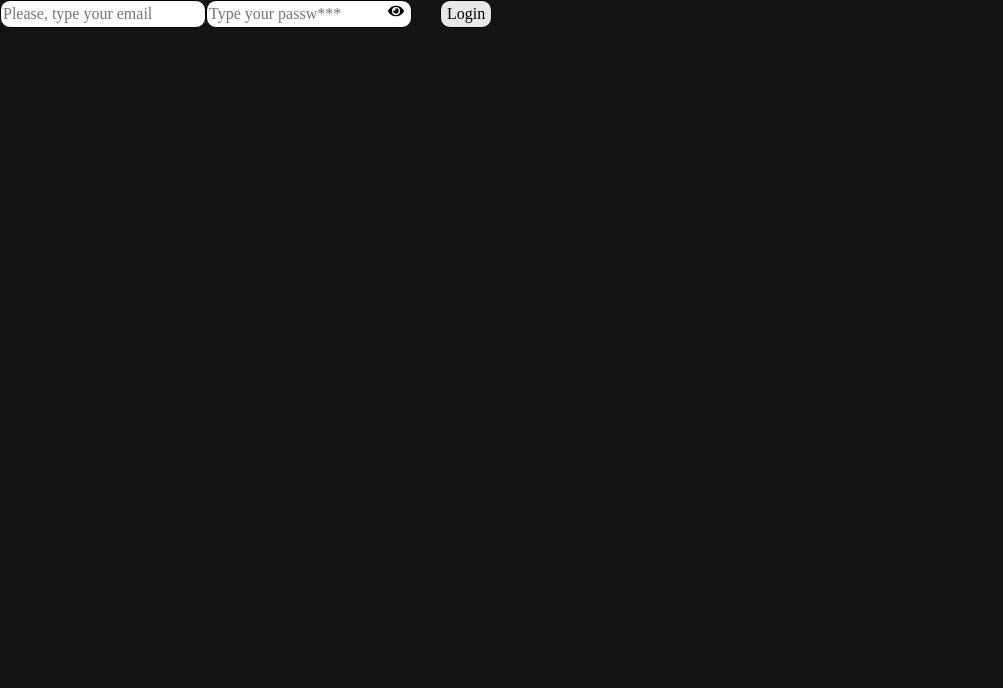
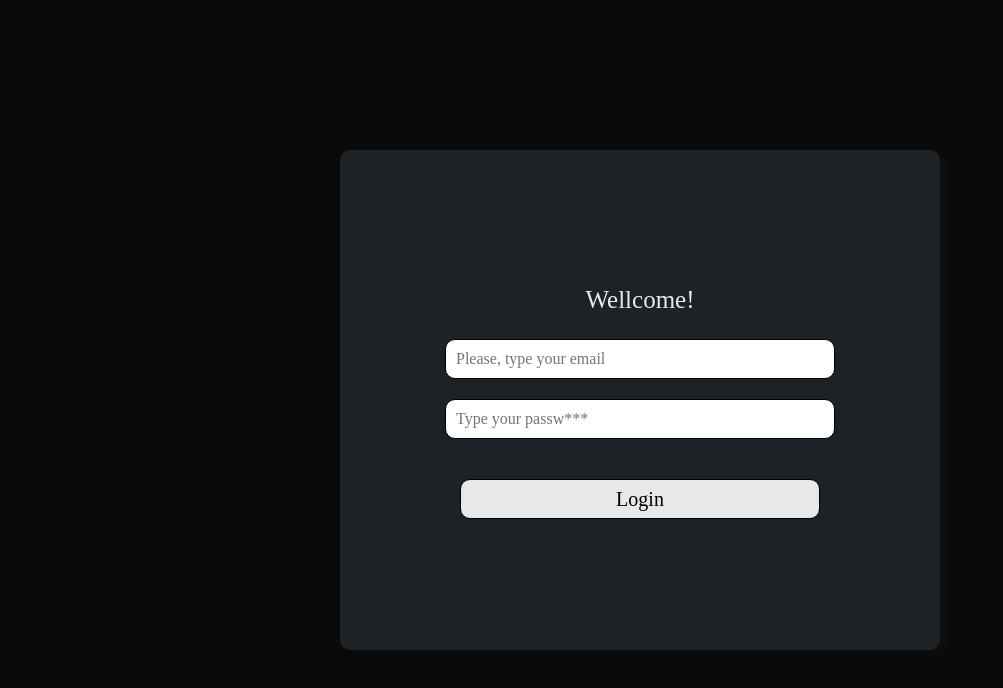
Before and after one commit to Leonardoozx/fullstack-blog, a React (Create React App) app in the folder frontend/: page / in a window 1280 px wide. Shown: the top 688 px of the page, without its empty margins (0-1003 px from the left). Built offline with nearby package versions, Linux system fonts and the light colour scheme.

Commit message:
finishs the login scss

```diff
--- a/frontend/src/components/LoginEmailInput.jsx
+++ b/frontend/src/components/LoginEmailInput.jsx
@@ -10,7 +10,7 @@ function LoginEmailInput() {
     setUserDoesNotExist(false)
   }
   return (
-    <>
+    <div className="login-email-container">
       <input
         name="loginEmail"
         value={genericState.loginEmail}
@@ -19,7 +19,7 @@ function LoginEmailInput() {
         placeholder="Please, type your email"
       />
       {verifyEmail(genericState.loginEmail) && <p>Please type a valid email</p>}
-    </>
+    </div>
   );
 }
 
--- a/frontend/src/components/LoginPasswordInput.jsx
+++ b/frontend/src/components/LoginPasswordInput.jsx
@@ -1,36 +1,16 @@
 import { useContext } from 'react';
 import context from '../context/context';
-import { FaEyeSlash, FaEye } from 'react-icons/fa';
-import { useState } from 'react';
 
 function LoginPasswordInput() {
   const { genericState, setGenericState } = useContext(context);
-  const [showPassword, setShowPassword] = useState(false);
   return (
-    <>
     <input
       name="loginPassword"
       value={genericState.loginPassword}
       onChange={setGenericState}
-        type={ showPassword ? 'text': 'password' }
+      type="password"
       placeholder="Type your passw***"
     />
-
-      <button
-        type="button"
-        style={{
-          backgroundColor: 'transparent',
-          backgroundRepeat: 'no-repeat',
-          border: 'none',
-          color: 'black',
-          position: 'relative',
-          right: '30px',
-        }}
-        onClick={() => setShowPassword(!showPassword)}
-      >
-        {showPassword ? <FaEyeSlash /> : <FaEye />}
-      </button>
-    </>
   );
 }
 
--- a/frontend/src/pages/Login.jsx
+++ b/frontend/src/pages/Login.jsx
@@ -24,7 +24,8 @@ function Login() {
   };
   return (
     <div id="login-container">
-      <form onSubmit={handleLoginSubmit}>
+      <form className="login-form-container" onSubmit={handleLoginSubmit}>
+        <header>Wellcome!</header>
         <LoginEmailInput />
         <LoginPasswordInput />
         {userDoesNotExist && (
--- a/frontend/src/styles/_colors.scss
+++ b/frontend/src/styles/_colors.scss
@@ -1,6 +1,7 @@
 $border-pattern: 1px solid black;
-$bg-body: rgb(20, 20, 20);
+$bg-body: rgb(10, 10, 10);
 $bg-first-btn: #e9e8e8;
 $bg-second-btn: rgb(226, 223, 223);
 $bg-last-btn: silver;
-$bg-form: #f3f3f3;
+$bg-components: rgb(29, 34, 38);
+$letter-color: rgb(233,233,234);
--- a/frontend/src/styles/_components.scss
+++ b/frontend/src/styles/_components.scss
@@ -0,0 +1,45 @@
+.login-form-container {
+  align-items: center;
+  justify-content: center;
+
+  header {
+    align-self: center;
+    font-size: 25px;
+    margin-bottom: 20px;
+  }
+
+  div {
+    display: flex;
+    align-items: center;
+    flex-direction: column;
+    width: 100%;
+
+    p {
+      color: rgb(226, 1, 1);
+      margin-bottom: 20px;
+    }
+
+  }
+
+  input {
+    width: 65%;
+    height: 5vh;
+    padding: 10px;
+    align-self: center;
+    margin-bottom: 20px;
+    @media screen and (min-width:280px) and (max-width:280px) {
+      width: 90%;
+    }
+  }
+
+  a {
+    color: $letter-color;
+  }
+
+  button {
+    width: 60%;
+    height: 5vh;
+    font-size: 20px;
+    margin-top: 20px;
+  }
+}
--- a/frontend/src/styles/_layout.scss
+++ b/frontend/src/styles/_layout.scss
@@ -0,0 +1,26 @@
+#login-container {
+  height: 100vh;
+  width: 100%;
+  display: flex;
+  align-items: center;
+  justify-content: center;
+  flex-direction: column;
+
+  form {
+    background-color: $bg-components;
+    height: 500px;
+    border-radius: 10px;
+    display: flex;
+    flex-direction: column;
+    width: 600px;
+    box-shadow: 10px 5px 5px rgb(14, 14, 14);
+
+    @media screen and (min-width:280px) and (max-width:700px) {
+      width: 95%;
+    }
+
+    header {
+      color: $letter-color;
+    }
+  }
+}
```
Lines whose indentation alone changed are shown as unchanged.
